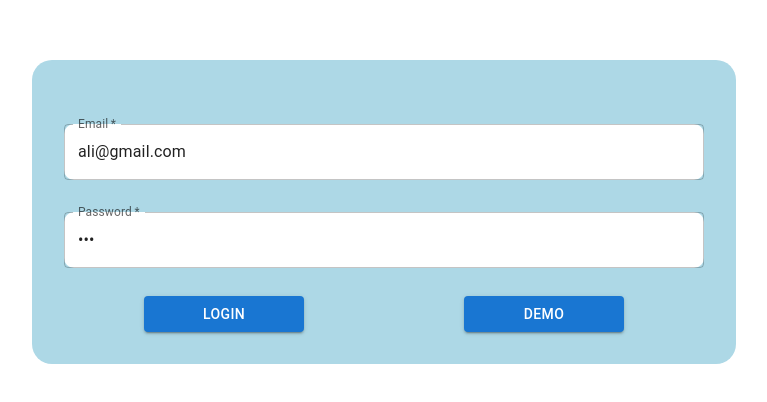
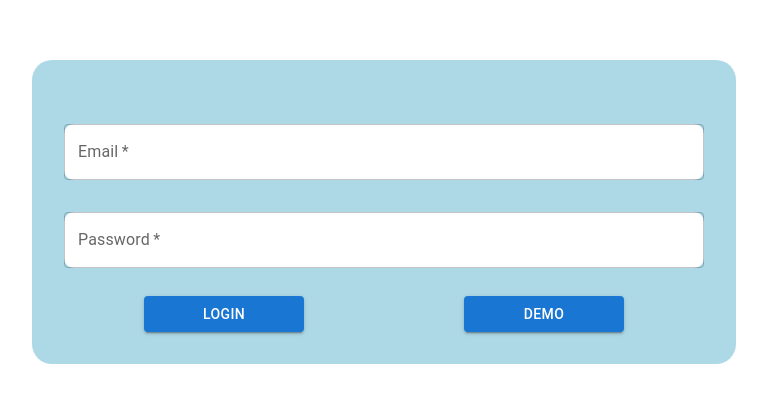
Before and after one commit to asazycat/WorldNewsFE, a Next.js app: page / in a window 1280 px wide. Shown: the part 188-590 px from the top of the page, without its empty margins (256-1023 px from the left). Built offline with nearby package versions, Linux system fonts and the light colour scheme; no server answers.

Commit message:
demo button working

```diff
--- /dev/null
+++ b/src/app/Login/Demo.tsx
@@ -0,0 +1,16 @@
+'use client'
+
+import { Button } from "@mui/material"
+import { credentialsAction } from "../actions"
+
+export default function Demo() {
+        const demoFormData = new FormData();
+          demoFormData.append("email", 'ali@gmail.com');
+          demoFormData.append("password", 'ali');
+
+          return (
+    <>
+        <Button type="button" onClick={() => { credentialsAction(demoFormData)}} variant="contained" color="primary" sx={{width:'25%', margin:"auto", marginTop:"2em"}}>Demo</Button>
+    </>
+          )
+}
--- a/src/app/Login/LoginServer.tsx
+++ b/src/app/Login/LoginServer.tsx
@@ -2,19 +2,18 @@
 
 import { Button, TextField, Box, FormGroup } from "@mui/material";
 import { credentialsAction } from "../actions";
-
+import Demo from "./Demo";
 
 export default async function LoginServer() {
-
        return (
         <Box sx={{display:"flex", flexDirection: "column", margin: "auto", height: "100vh", justifyContent: "center", textAlign:"center"}}>
             <form action={credentialsAction}>
               <FormGroup sx={{width:'50%', margin:"auto", backgroundColor: 'lightblue', padding:"2em", borderRadius:"20px"}}>
-                <TextField required name="email" label="Email" type="email" placeholder="email" aria-required defaultValue={'ali@gmail.com'} sx={{marginTop:"2em", backgroundColor: 'white', borderRadius:"10px"}}/>
-                <TextField name="password" label="Password" type="password" placeholder="password" autoComplete="current-password" defaultValue={'ali'} required sx={{marginTop:"2em", backgroundColor: 'white', borderRadius:"10px"}}/>
+                <TextField required name="email" label="Email" type="email" placeholder="email" aria-required sx={{marginTop:"2em", backgroundColor: 'white', borderRadius:"10px"}}/>
+                <TextField name="password" label="Password" type="password" placeholder="password" autoComplete="current-password"  required sx={{marginTop:"2em", backgroundColor: 'white', borderRadius:"10px"}}/>
                 <FormGroup sx={{display:"flex", flexDirection: "row"}}>
                   <Button type="submit" variant="contained" color="primary" sx={{width:'25%', margin:"auto", marginTop:"2em"}}>Login</Button>
-                  <Button type="submit" variant="contained" color="primary" sx={{width:'25%', margin:"auto", marginTop:"2em"}}>Demo</Button>
+                  <Demo/>
                 </FormGroup>
               </FormGroup>
             </form>
```
